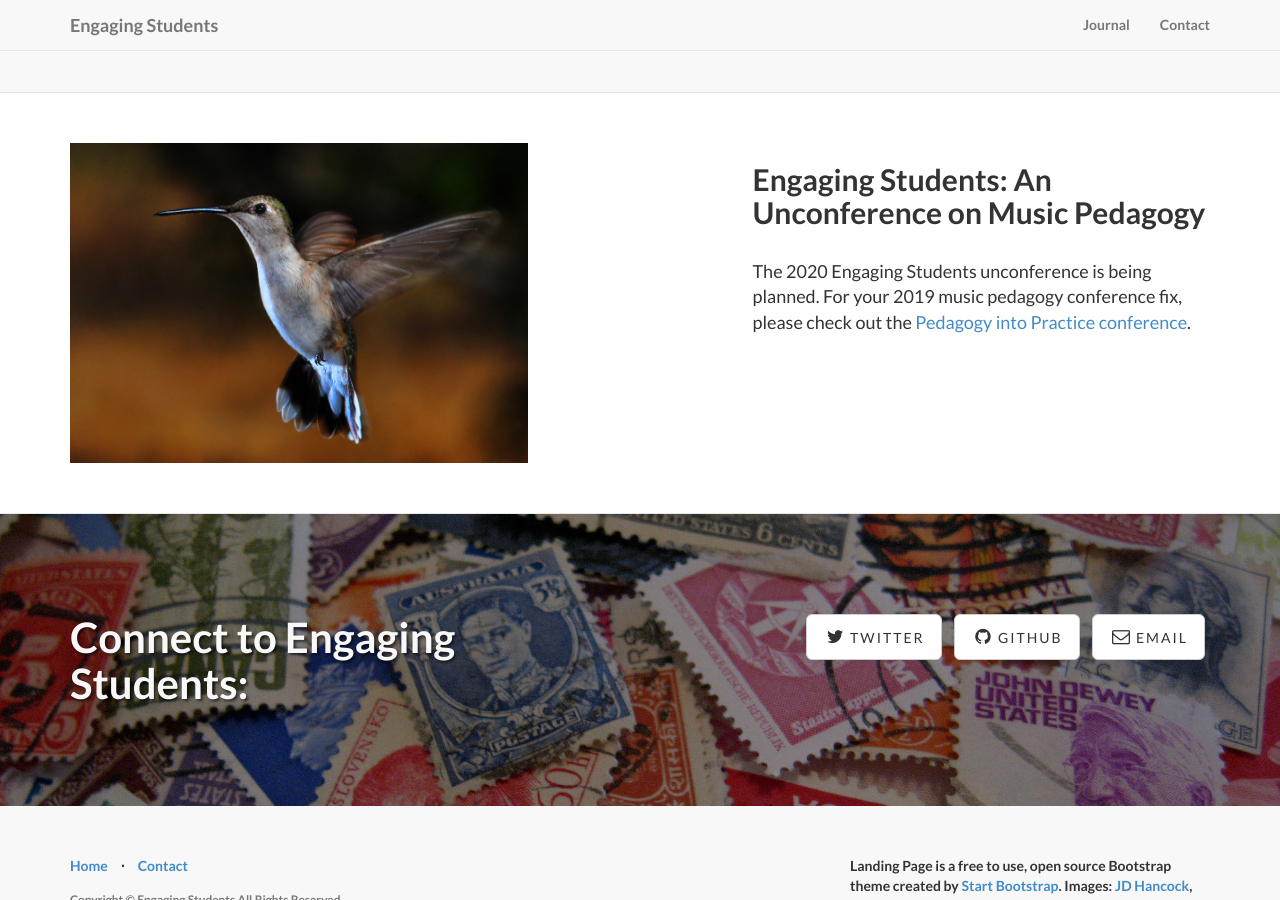
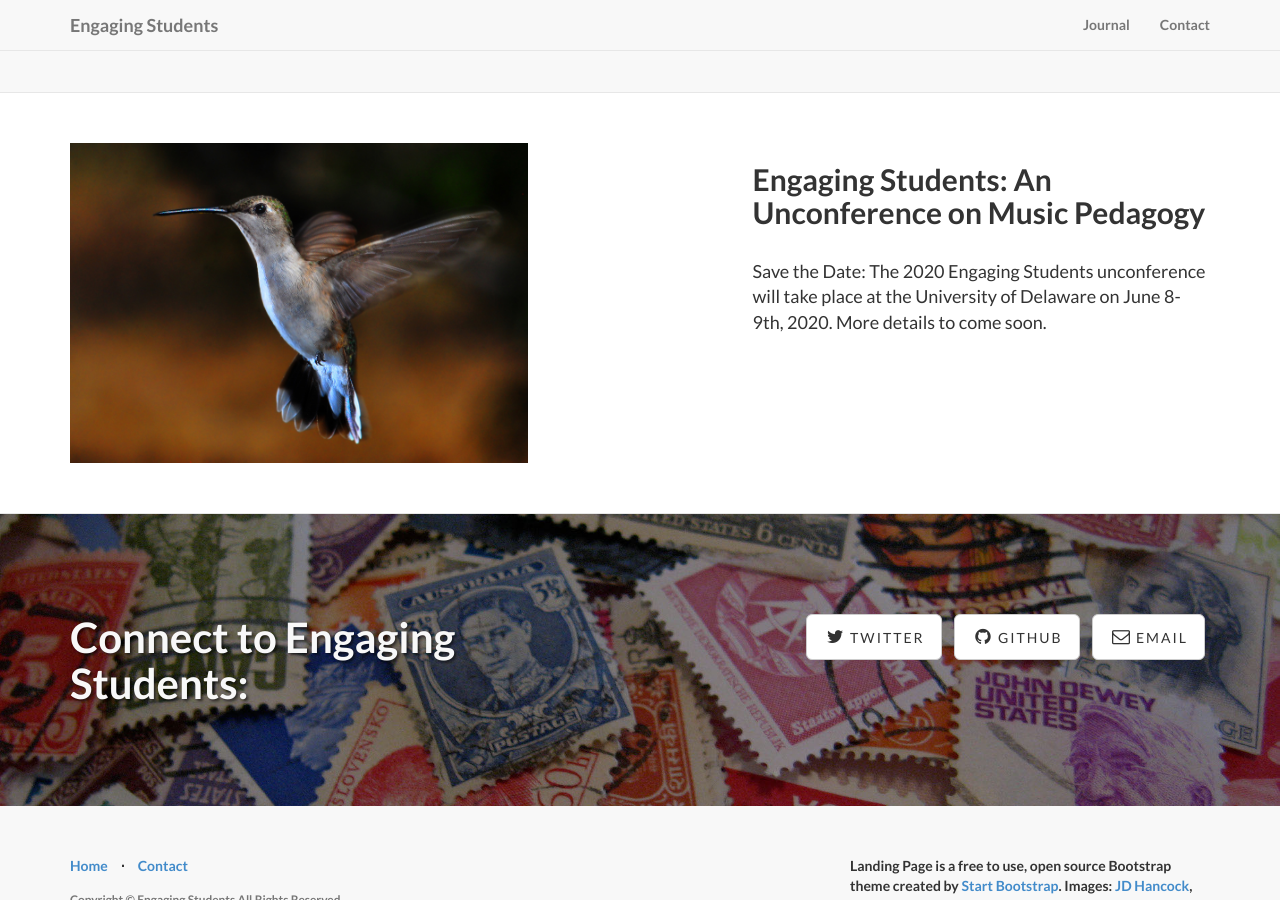
Before and after one commit to flipcamp/flipcamp.github.io, a Jekyll site: the page built from index.html, in a window 1280 px wide and 900 px high, scrolled down 1647 px. Built offline with Jekyll 4.4.1, drawn with Linux system fonts in a browser that asks for light colours.

Commit message:
update for 2020 conf.

```diff
--- a/_posts/2015-01-08-unconference.markdown
+++ b/_posts/2015-01-08-unconference.markdown
@@ -4,6 +4,6 @@
 category: Services
 title: Engaging Students&#58; An Unconference on Music Pedagogy
 description: |
-  <p class="lead">The 2020 Engaging Students unconference is being planned. For your 2019 music pedagogy conference fix, please check out the <a href="https://jmtp.appstate.edu/conference">Pedagogy into Practice conference</a>.</p>
+  <p class="lead">Save the Date: The 2020 Engaging Students unconference will take place at the University of Delaware on June 8-9th, 2020. More details to come soon.</p>
 
 ---
```
